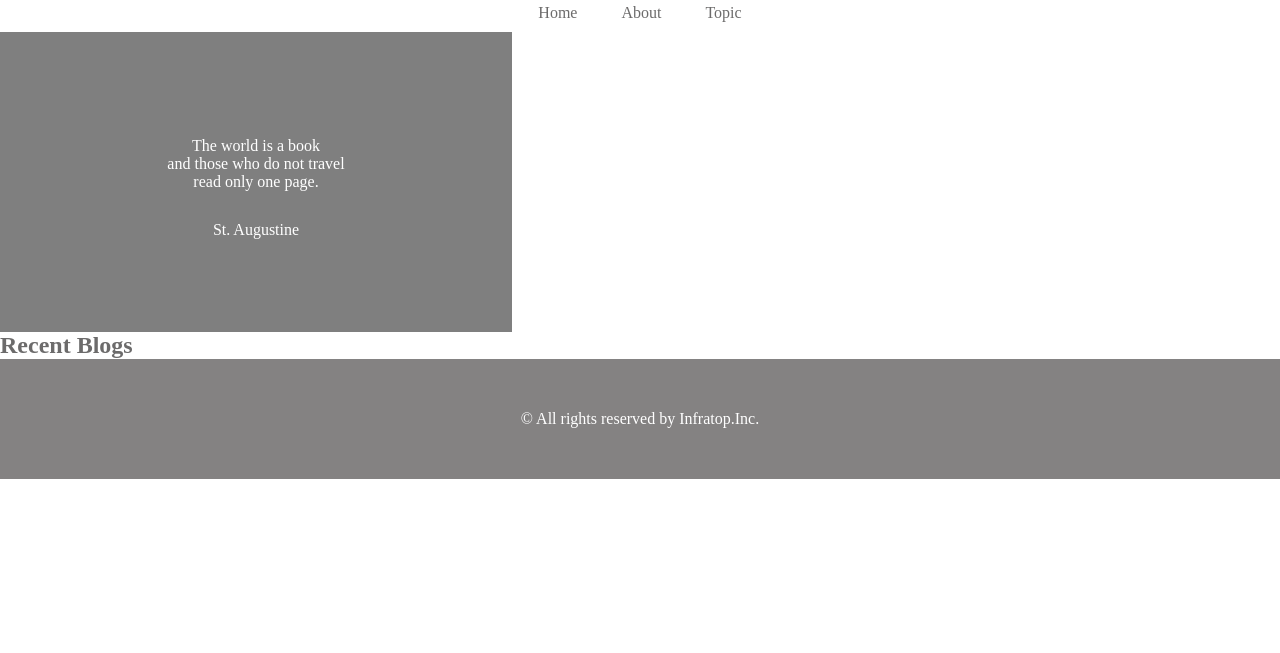
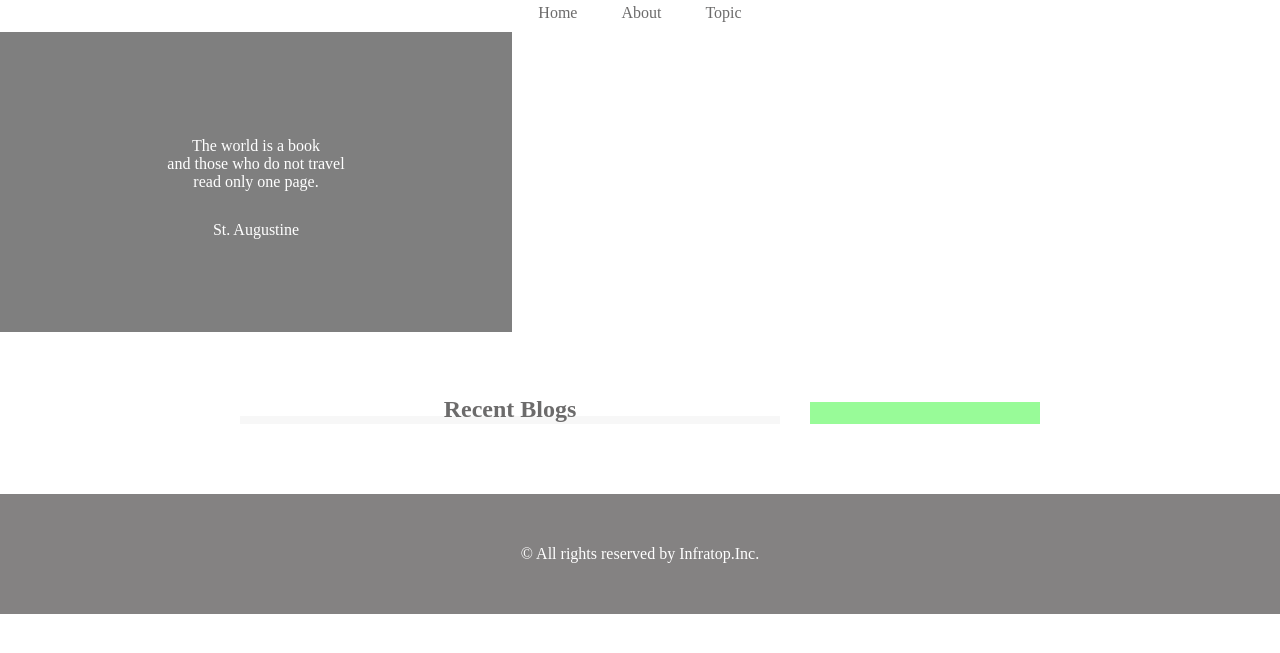
Before and after one commit to Sakura-Hirokawa/caravan, a plain HTML site: page index.html in a window 1280 px wide. Shown: the part 73-726 px from the top of the page. Drawn offline with Linux system fonts and the light colour scheme.

Commit message:
[add]1-7

```diff
--- a/style.css
+++ b/style.css
@@ -57,10 +57,27 @@ header.heading {
   color: #fff;
 }
 
+main {
+  width: 800px;
+  display: flex;
+  justify-content: center;
+  margin: 0 auto;
+  padding: 70px 0;
+}
 .blog {
+  width: 540px;
+  margin-right: 30px;
+}
+
+.blog-heading {
+  border-bottom: 8px solid #f7f7f7;
+  text-align: center;
+  line-height: 0.6;
 }
 
 .sidebar {
+  width: 230px;
+  background-color: palegreen;
 }
 
 footer {
```
